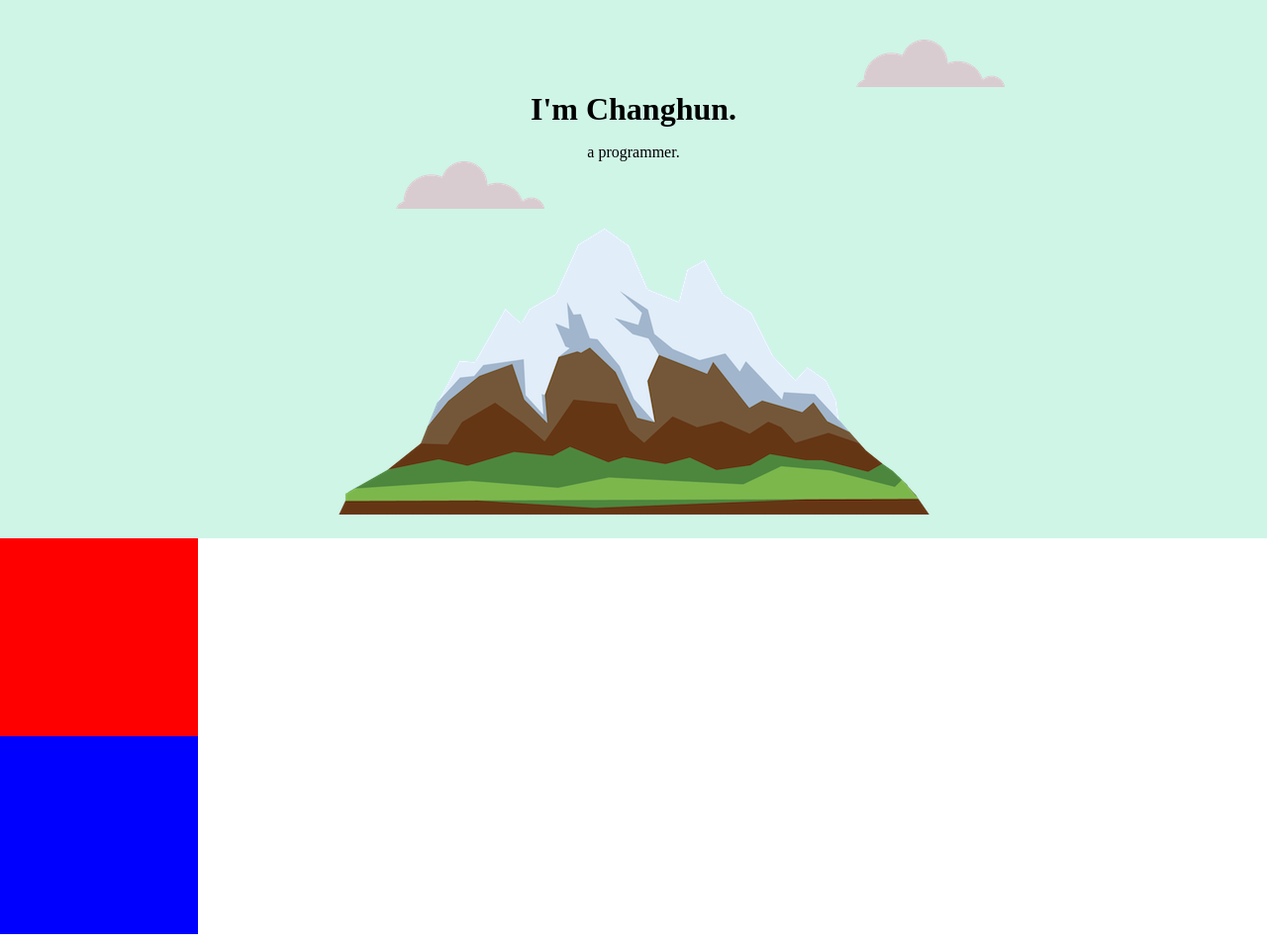
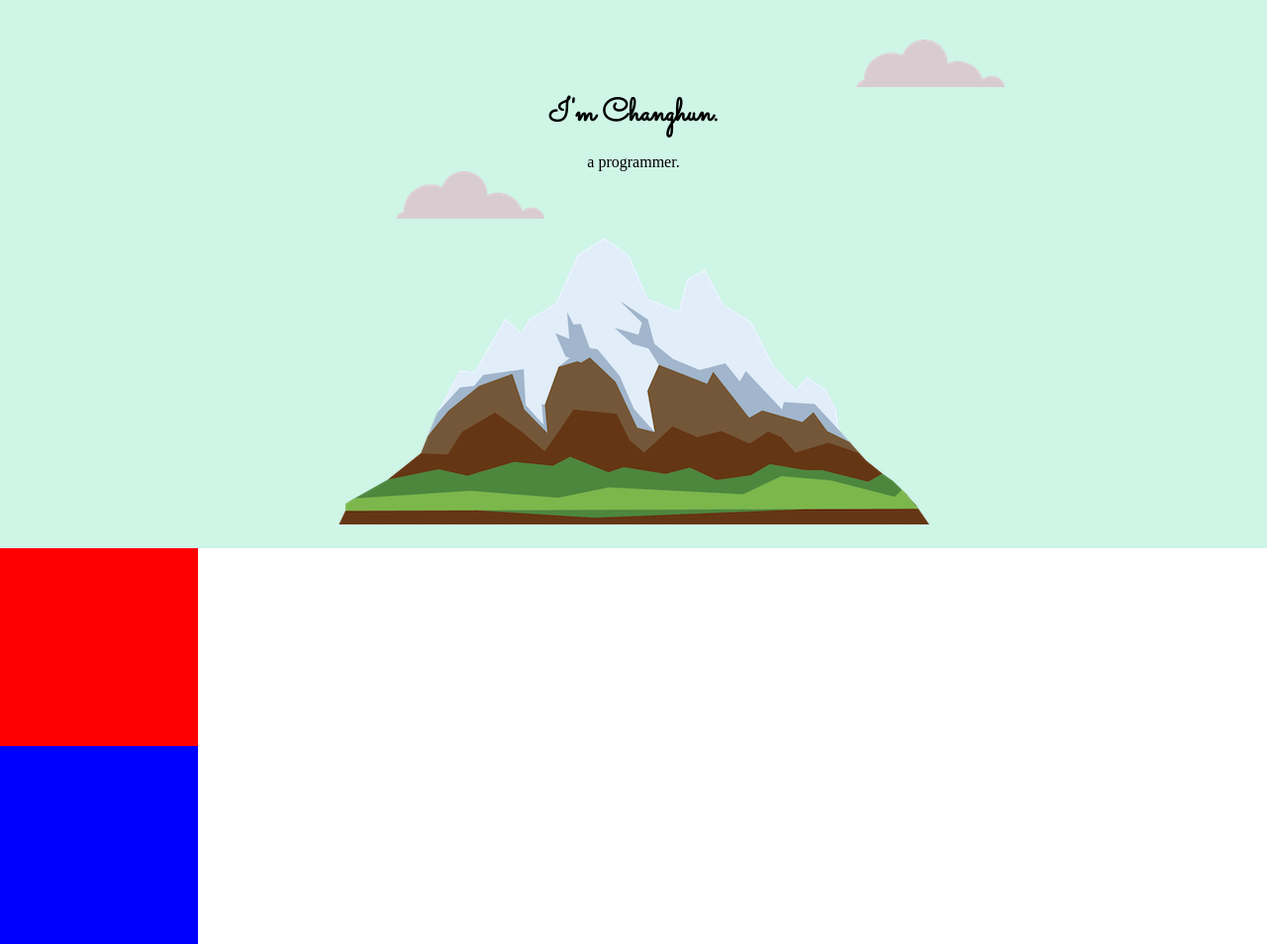
Before and after one commit to changhun/PythonUdemy, a plain HTML site: page Day42 CSS - My Site/index.html in a window 1280 px wide. Shown: the whole page at 99% size. Drawn offline with Linux system fonts and the light colour scheme.

Commit message:
Use font-family

```diff
--- a/Day42 CSS - My Site/css/styles.css
+++ b/Day42 CSS - My Site/css/styles.css
@@ -10,6 +10,7 @@ div {
 
 h1 {
   margin: 0;
+  font-family: 'Sacramento', cursive;
   /*
   width:20%
   margin: 0 auto
--- a/Day42 CSS - My Site/index.html
+++ b/Day42 CSS - My Site/index.html
@@ -5,6 +5,9 @@
     <title>Changhun Jung</title>
     <link rel="stylesheet" href="css/styles.css">
     <link rel="icon" href="favicon.ico">
+    <link rel="preconnect" href="https://fonts.googleapis.com">
+    <link rel="preconnect" href="https://fonts.gstatic.com" crossorigin>
+    <link href="https://fonts.googleapis.com/css2?family=Sacramento&display=swap" rel="stylesheet">
   </head>
   <body>
 
```
